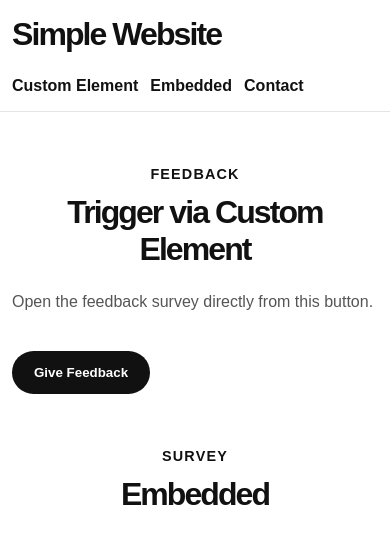
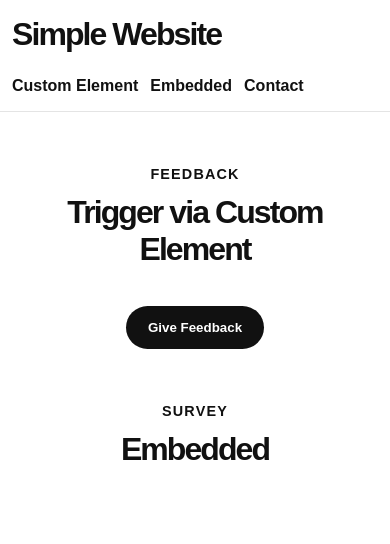
Before and after one commit to annemiekdelft/simple-website, a website: page index.html in a window 390 px wide. Shown: the top 544 px of the page. Drawn offline with Linux system fonts and the light colour scheme.

Commit message:
Center custom trigger button

```diff
--- a/index.html
+++ b/index.html
@@ -34,7 +34,6 @@
           <h2>Trigger via Custom Element</h2>
         </div>
         <div id="give-feedback-block" class="feedback-action">
-          <p class="feedback-placeholder">Open the feedback survey directly from this button.</p>
           <button id="survey-custom-element" class="feedback-cta" type="button">Give Feedback</button>
         </div>
       </section>
--- a/styles.css
+++ b/styles.css
@@ -342,13 +342,9 @@ img {
   display: flex;
   align-items: center;
   justify-content: center;
-  gap: 18px;
+  gap: 0;
   margin-top: 20px;
   text-align: center;
-}
-
-.feedback-action .feedback-placeholder {
-  color: var(--muted);
 }
 
 .feedback-placeholder,
@@ -420,9 +416,9 @@ img {
   }
 
   .feedback-action {
-    align-items: flex-start;
+    align-items: center;
     flex-direction: column;
-    text-align: left;
+    text-align: center;
   }
 
   .hero {
```
